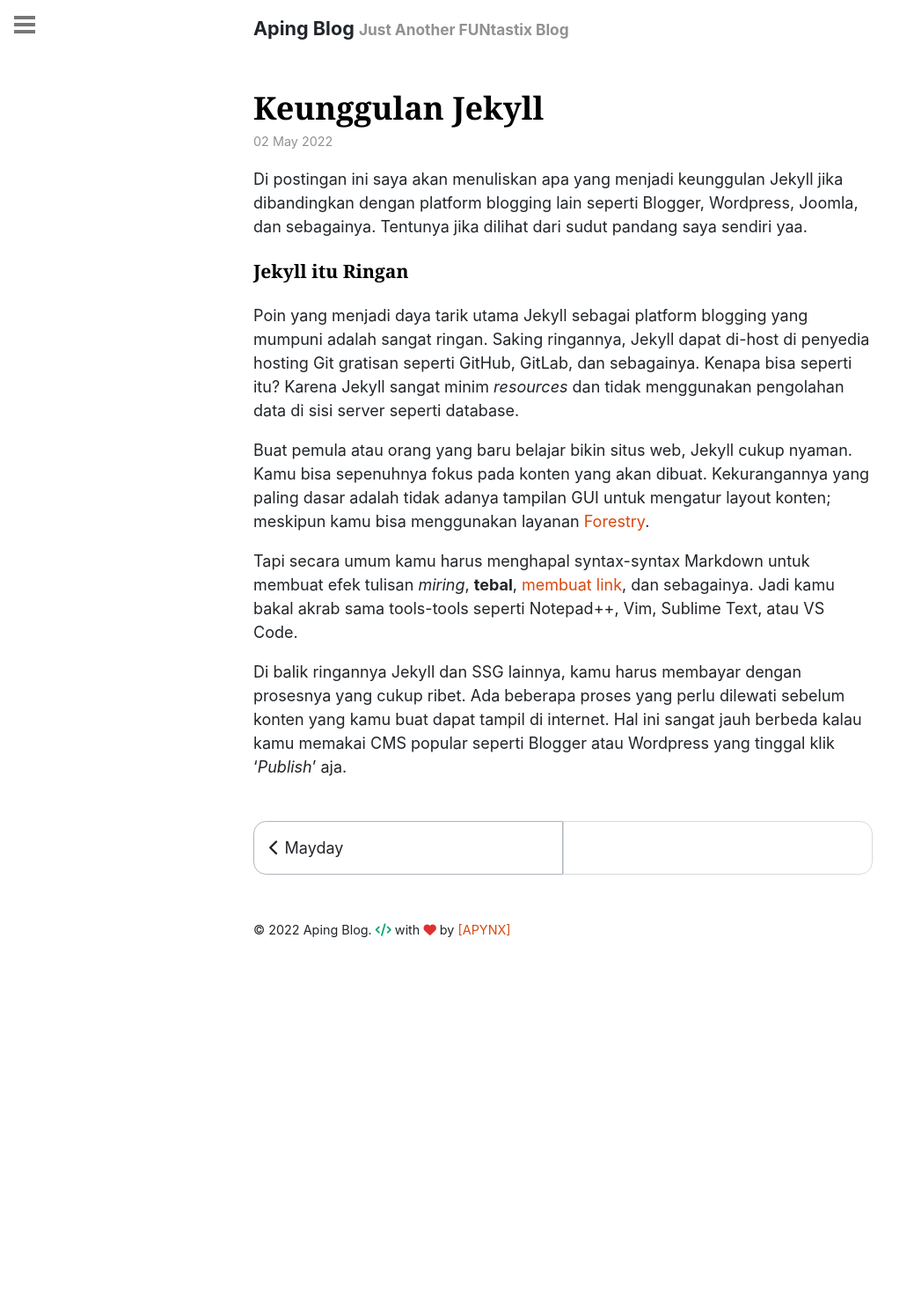
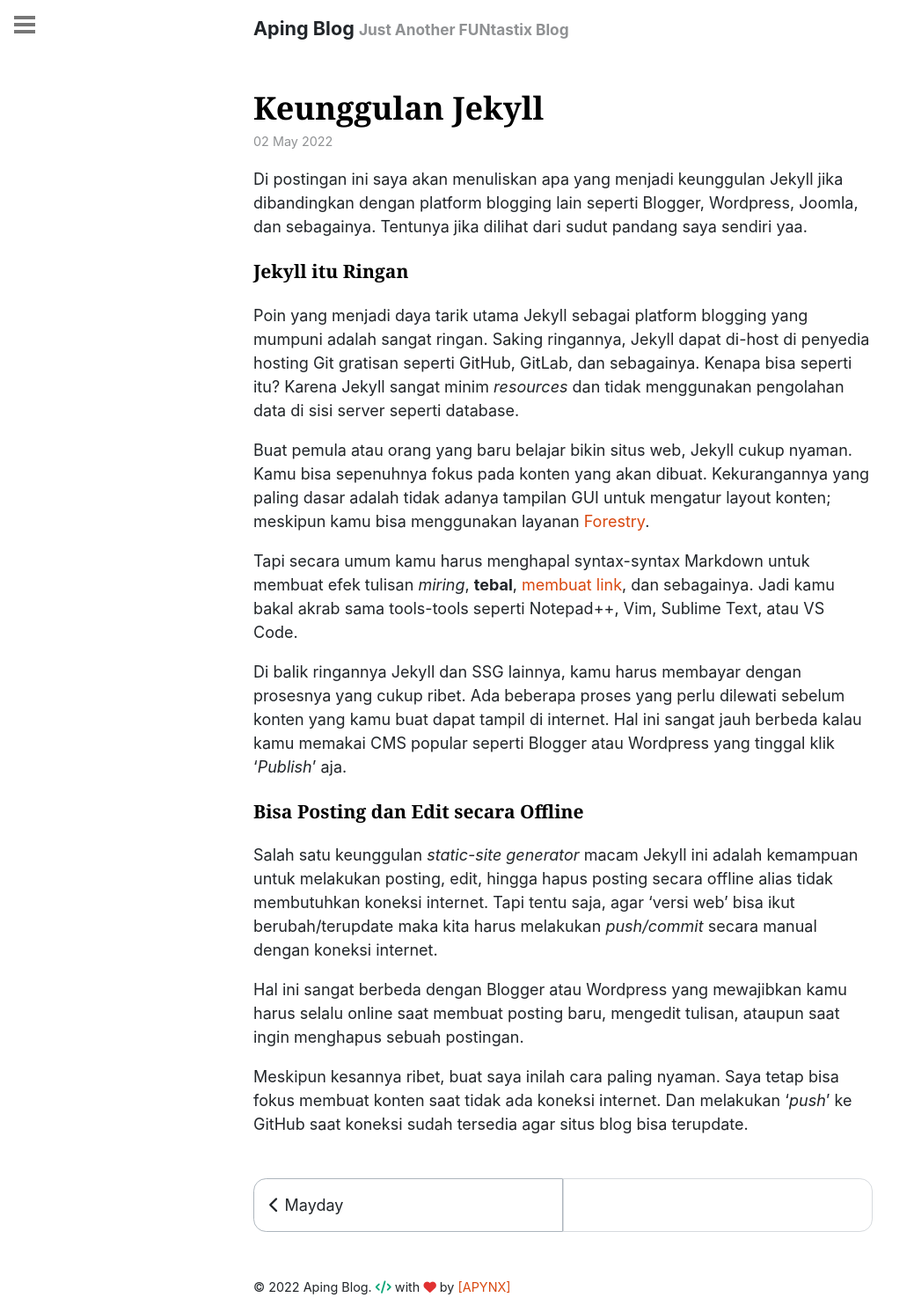
Before and after one commit to apynx/apynx.github.io, a Jekyll site: the page built from _posts/2022-05-02-keunggulan-jekyll.md, in a window 1280 px wide. Shown: the whole page at 88% size, without its empty margins (0-1039 px from the left). Built offline with Jekyll 4.4.1, drawn with Linux system fonts in a browser that asks for light colours; nearby versions of some CDN libraries; before the commit the page ends 1085 px from its top, so only the background shows below that.

Commit message:
update post

```diff
--- a/_posts/2022-05-02-keunggulan-jekyll.md
+++ b/_posts/2022-05-02-keunggulan-jekyll.md
@@ -15,3 +15,11 @@ Buat pemula atau orang yang baru belajar bikin situs web, Jekyll cukup nyaman. K
 Tapi secara umum kamu harus menghapal syntax-syntax Markdown untuk membuat efek tulisan *miring*, **tebal**, [membuat link](#), dan sebagainya. Jadi kamu bakal akrab sama tools-tools seperti Notepad++, Vim, Sublime Text, atau VS Code.
 
 Di balik ringannya Jekyll dan SSG lainnya, kamu harus membayar dengan prosesnya yang cukup ribet. Ada beberapa proses yang perlu dilewati sebelum konten yang kamu buat dapat tampil di internet. Hal ini sangat jauh berbeda kalau kamu memakai CMS popular seperti Blogger atau Wordpress yang tinggal klik '*Publish*' aja.
+
+### Bisa Posting dan Edit secara Offline
+
+Salah satu keunggulan *static-site generator* macam Jekyll ini adalah kemampuan untuk melakukan posting, edit, hingga hapus posting secara offline alias tidak membutuhkan koneksi internet. Tapi tentu saja, agar 'versi web' bisa ikut berubah/terupdate maka kita harus melakukan *push/commit* secara manual dengan koneksi internet.
+
+Hal ini sangat berbeda dengan Blogger atau Wordpress yang mewajibkan kamu harus selalu online saat membuat posting baru, mengedit tulisan, ataupun saat ingin menghapus sebuah postingan.
+
+Meskipun kesannya ribet, buat saya inilah cara paling nyaman. Saya tetap bisa fokus membuat konten saat tidak ada koneksi internet. Dan melakukan '*push*' ke GitHub saat koneksi sudah tersedia agar situs blog bisa terupdate.
```
